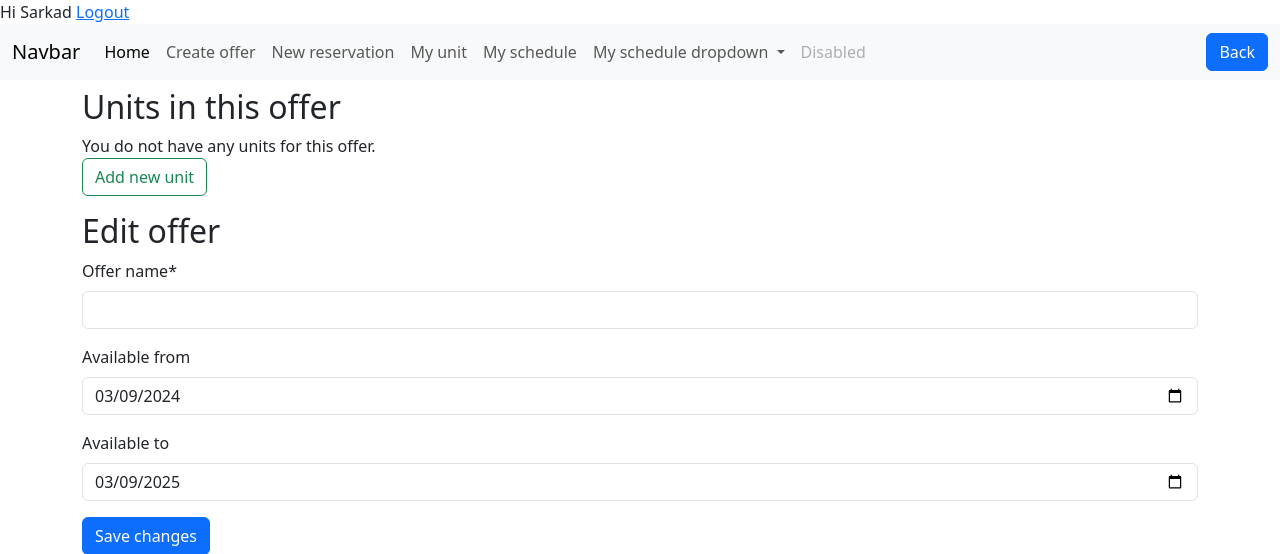
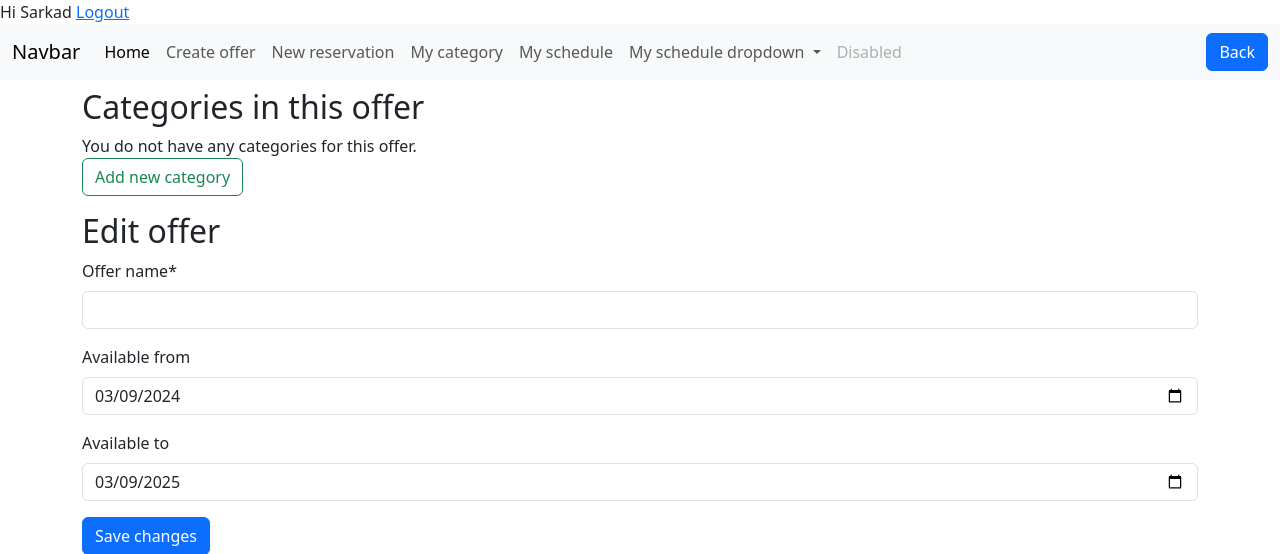
Before and after one commit to sarkadol/quickreserve, a Django app: page /offer_detail/2 in a window 1280 px wide. Shown: the top 554 px of the page. Run offline with Django 4.2, Linux system fonts and the light colour scheme; a user stored in the database is signed in; data comes from the database, SQL or seed files in the repository; some libraries are stand-ins or nearby versions.

Commit message:
renaming unit to category

```diff
--- a/base/admin.py
+++ b/base/admin.py
@@ -9,4 +9,4 @@ admin.site.register(models.UserRole)
 admin.site.register(models.Offer)
 admin.site.register(models.Pricing)
 admin.site.register(models.Reservation)
-admin.site.register(models.Unit)
+admin.site.register(models.Category)
--- a/base/forms.py
+++ b/base/forms.py
@@ -17,8 +17,8 @@ class ReservationForm(ModelForm):
             'customer': widgets.TextInput(attrs={ # here would be probably problems as customer is dromdown menu
                 'value':'novy_uzivatel'
             }),
-            'reserved_unit': widgets.TextInput(attrs={ #same here
-                'value':'Unit object (1)'
+            'reserved_category': widgets.TextInput(attrs={ #same here
+                'value':'Category object (1)'
             })
         }
         exclude = ['confirmed_by_manager'] #limiting the fields if that are displayed
@@ -40,10 +40,10 @@ class OfferForm(ModelForm):
                 'value': (datetime.now() + timedelta(days=365)).date()})  # now + 1 year
         }
 
-class UnitForm(ModelForm):
+class CategoryForm(ModelForm):
     class Meta:
-        model=models.Unit
-        exclude = ['belongs_to_offer','created_at','unit_pricing'] #limiting the fields if that are displayed
+        model=models.Category
+        exclude = ['belongs_to_offer','created_at','category_pricing'] #limiting the fields if that are displayed
         widgets = {
             'additional_time': widgets.DateInput(attrs={
                 'type': 'time'}) # there must be time-duration picker, not time-picker
--- a/base/urls.py
+++ b/base/urls.py
@@ -4,15 +4,15 @@ from . import views
 urlpatterns = [
     path('',views.manager_home, name='manager_home' ),
     path('create_offer',views.create_offer, name='create_offer' ),
-    path('create_unit/<int:offer_id>/', views.create_unit, name='create_unit'),
-    path('create_unit',views.create_unit, name='create_unit' ),
-    path('edit_unit', views.edit_unit, name='edit_unit'),
-    path('edit_unit/<int:offer_id>/<int:unit_id>/', views.edit_unit, name='edit_unit'),
+    path('create_category/<int:offer_id>/', views.create_category, name='create_category'),
+    path('create_category',views.create_category, name='create_category' ),
+    path('edit_category', views.edit_category, name='edit_category'),
+    path('edit_category/<int:offer_id>/<int:category_id>/', views.edit_category, name='edit_category'),
     path('manager_home',views.manager_home, name='manager_home' ),
     path('new_reservation',views.new_reservation, name='new_reservation' ),
     path('my_schedule',views.my_schedule, name='my_schedule' ),
     path('offer_detail/<int:offer_id>',views.offer_detail, name='offer_detail' ),
-    path('delete_unit/<int:offer_id>/<int:unit_id>', views.delete_unit, name='delete_unit'),
+    path('delete_category/<int:offer_id>/<int:category_id>', views.delete_category, name='delete_category'),
 
 
 
--- a/base/views.py
+++ b/base/views.py
@@ -4,7 +4,7 @@ from . import models, forms
 from datetime import datetime
 from django.contrib import messages
 from django.contrib.auth.decorators import login_required
-from .models import Offer, Unit
+from .models import Offer, Category
 
 @login_required # If a user is not logged in, Django will redirect them to the login page.
 def manager_home(request):
@@ -13,8 +13,8 @@ def manager_home(request):
     users = models.User.objects.all()
     offers = Offer.objects.filter(manager_of_this_offer=request.user)
     form = forms.ReservationForm()
-    units = Unit.objects.all()
-    return render(request,'manager_home.html',context={'Users':users,'form':form, 'offers':offers,'units':units})
+    categories = Category.objects.all()
+    return render(request,'manager_home.html',context={'Users':users,'form':form, 'offers':offers,'categories':categories})
 # v templatu je promenna Users, která má data z users
 
 @login_required
@@ -76,19 +76,19 @@ def my_schedule(request):
     return render(request,'my_schedule.html')
 
 @login_required
-def create_unit(request, offer_id=None):
-    form = forms.UnitForm()
+def create_category(request, offer_id=None):
+    form = forms.CategoryForm()
     offer = get_object_or_404(Offer, pk=offer_id)
     offer_name = offer.offer_name
 
     if request.method == 'POST':
-        form = forms.UnitForm(request.POST)
+        form = forms.CategoryForm(request.POST)
         if form.is_valid():
-            unit = form.save(commit=False) # should not be saved to the database immediately
-            unit.belongs_to_offer = offer
+            category = form.save(commit=False) # should not be saved to the database immediately
+            category.belongs_to_offer = offer
 
-            unit.save() # Save the offer to the database
-            success_message = f"Unit '{unit.unit_name}' successfully created in '{offer.offer_name}'"
+            category.save() # Save the offer to the database
+            success_message = f"Category '{category.category_name}' successfully created in '{offer.offer_name}'"
             messages.success(request, success_message)
 
             return redirect('/manager_home')  # Redirect to a success page after saving
@@ -96,34 +96,34 @@ def create_unit(request, offer_id=None):
             error_message = "Something went wrong."
             messages.error(request, error_message)
 
-    return render(request,'create_unit.html',context={'form':form,'offer_id': offer_id,'offer_name': offer_name})
+    return render(request,'create_category.html',context={'form':form,'offer_id': offer_id,'offer_name': offer_name})
 
 @login_required
-def edit_unit(request, offer_id=None, unit_id=None):
+def edit_category(request, offer_id=None, category_id=None):
     current_offer = get_object_or_404(Offer, pk=offer_id)
     current_offer_name = current_offer.offer_name
-    unit = get_object_or_404(Unit, pk=unit_id)
-    form = forms.UnitForm(instance=unit)
-    offer=unit.belongs_to_offer
-    units = Unit.objects.filter(belongs_to_offer=offer)
+    category = get_object_or_404(Category, pk=category_id)
+    form = forms.CategoryForm(instance=category)
+    offer=category.belongs_to_offer
+    categories = Category.objects.filter(belongs_to_offer=offer)
     offer_name=offer.offer_name
 
     if request.method == 'POST':
-        form = forms.UnitForm(request.POST, instance=unit)
+        form = forms.CategoryForm(request.POST, instance=category)
         if form.is_valid():
-            unit = form.save(commit=False)
-            unit.belongs_to_offer = current_offer
-            unit.save()
-            success_message = f"Unit '{unit.unit_name}' successfully edited."
+            category = form.save(commit=False)
+            category.belongs_to_offer = current_offer
+            category.save()
+            success_message = f"Category '{category.category_name}' successfully edited."
             messages.success(request, success_message)
 
-            return render(request,'offer_detail.html',context={'form':form, 'offer_id': offer.id,'units':units,'offer_name':offer_name})
+            return render(request,'offer_detail.html',context={'form':form, 'offer_id': offer.id,'categories':categories,'offer_name':offer_name})
   # Redirect to a success page after saving
         else:
             error_message = "Something went wrong."
             messages.error(request, error_message)
 
-    return render(request,'edit_unit.html',context={'form':form,'offer_id': offer_id,'offer_name': current_offer_name,'unit_name':unit.unit_name,'unit_id':unit.id})
+    return render(request,'edit_category.html',context={'form':form,'offer_id': offer_id,'offer_name': current_offer_name,'category_name':category.category_name,'category_id':category.id})
 
 @login_required # If a user is not logged in, Django will redirect them to the login page.
 def offer_detail(request,offer_id=None):
@@ -148,20 +148,20 @@ def offer_detail(request,offer_id=None):
     offer = get_object_or_404(Offer, pk=offer_id)
 
     form = forms.OfferForm(instance=offer)
-    units = Unit.objects.filter(belongs_to_offer=offer)
+    categories = Category.objects.filter(belongs_to_offer=offer)
 
-    return render(request,'offer_detail.html',context={'form':form, 'offer_id': offer.id,'units':units,'offer_name':offer_name})
+    return render(request,'offer_detail.html',context={'form':form, 'offer_id': offer.id,'categories':categories,'offer_name':offer_name})
 
-def delete_unit(request, offer_id=None, unit_id=None):
-    unit = get_object_or_404(Unit, pk=unit_id)
-    offer = get_object_or_404(Offer,pk=unit.belongs_to_offer.id)
+def delete_category(request, offer_id=None, category_id=None):
+    category = get_object_or_404(Category, pk=category_id)
+    offer = get_object_or_404(Offer,pk=category.belongs_to_offer.id)
     offer_id = offer.id
-    unit_id=unit.id
-    context = {'unit_id': unit_id,'offer_id':offer_id,'offer_name': offer.offer_name,'unit_name':unit.unit_name}
+    category_id=category.id
+    context = {'category_id': category_id,'offer_id':offer_id,'offer_name': offer.offer_name,'category_name':category.category_name}
 
     if request.method == 'GET':
-        return render(request, 'unit_confirm_delete.html',context)
+        return render(request, 'category_confirm_delete.html',context)
     elif request.method == 'POST':
-        unit.delete()
-        messages.success(request,  'The unit has been deleted successfully.')
+        category.delete()
+        messages.success(request,  'The category has been deleted successfully.')
         return redirect('/manager_home')
--- a/templates/create_unit.html
+++ b/templates/create_category.html
@@ -3,7 +3,7 @@
 {% block content %}
 
 <div class="container-md">
-    <h1> Create new unit in offer {{ offer_name }} </h1>
+    <h1> Create new category in offer {{ offer_name }} </h1>
     <form method="post" class="form">
         {% csrf_token %}
         {{ form|crispy }}
--- a/templates/edit_unit.html
+++ b/templates/edit_category.html
@@ -3,13 +3,13 @@
 {% block content %}
 
 <div class="container-md">
-    <h1> Edit unit {{ unit_name }} in offer {{ offer_name }} </h1>
+    <h1> Edit category {{ category_name }} in offer {{ offer_name }} </h1>
     <form method="post" class="form">
         {% csrf_token %}
         {{ form|crispy }}
         <button type="submit" class="btn btn-primary">Save changes</button>
     </form>
-    <a onclick="location.href='{% url 'delete_unit' offer_id unit_id %}'" class="btn btn-outline-success" id="addrow">Delete this unit</a>
+    <a onclick="location.href='{% url 'delete_category' offer_id category_id %}'" class="btn btn-outline-success" id="addrow">Delete this category</a>
 
 </div>
 {% endblock %}
--- a/templates/navbar.html
+++ b/templates/navbar.html
@@ -17,7 +17,7 @@
           <a class="nav-link" href="/new_reservation">New reservation</a>
         </li>
         <li class="nav-item">
-          <a class="nav-link" href="/create_unit">My unit</a>
+          <a class="nav-link" href="/create_category">My category</a>
         </li>
         <li class="nav-item">
           <a class="nav-link" href="/my_schedule">My schedule</a>
--- a/templates/offer_detail.html
+++ b/templates/offer_detail.html
@@ -5,42 +5,42 @@
 <div class="container-md">
     <h1> {{ offer_name }} </h1>
 
-    <h2> Units in this offer </h2>
-    {% if units %}
+    <h2> Categories in this offer </h2>
+    {% if categories %}
     <table class="table table-hover">
         <thead>
             <tr>
                 <th scope="col">#</th>
-                <th scope="col">Unit name</th>
+                <th scope="col">Category name</th>
                 <th scope="col">Offer</th>
                 <th scope="col">Max simultneous reservations</th>
                 <th scope="col">Additional time</th>
-                <th scope="col">Number of units</th>
+                <th scope="col">Number of categories</th>
                 <th scope="col">Created at</th>
 
             </tr>
         </thead>
         <tbody>
 
-            {% for unit in units %}
-            <tr class="clickable-row" style="cursor: pointer;" title="Click to edit unit"
-                onclick="location.href='{% url 'edit_unit' unit.belongs_to_offer.id unit.id %}'">
+            {% for category in categories %}
+            <tr class="clickable-row" style="cursor: pointer;" title="Click to edit category"
+                onclick="location.href='{% url 'edit_category' category.belongs_to_offer.id category.id %}'">
 
                 <th scope="row">{{ forloop.counter }}</th>
-                <td>{{ unit.unit_name }} </td>
-                <td>{{ unit.belongs_to_offer }} </td>
-                <td>{{ unit.max_simultneous_reservations }} </td>
-                <td>{{ unit.additional_time }} </td>
-                <td>{{ unit.max_count_of_units }} </td>
-                <td>{{ unit.created_at }} </td>
+                <td>{{ category.category_name }} </td>
+                <td>{{ category.belongs_to_offer }} </td>
+                <td>{{ category.max_simultneous_reservations }} </td>
+                <td>{{ category.additional_time }} </td>
+                <td>{{ category.max_count_of_categories }} </td>
+                <td>{{ category.created_at }} </td>
             </tr>
             {% endfor %}
         </tbody>
     </table>
-    <a onclick="location.href='{% url 'create_unit' offer_id %}'" class="btn btn-outline-success" id="addrow">Add new unit</a>
+    <a onclick="location.href='{% url 'create_category' offer_id %}'" class="btn btn-outline-success" id="addrow">Add new category</a>
     {% else %}
-    <p>You do not have any units for this offer.<br>
-        <a onclick="location.href='{% url 'create_unit' offer_id %}'" class="btn btn-outline-success" id="addrow">Add new unit</a>
+    <p>You do not have any categories for this offer.<br>
+        <a onclick="location.href='{% url 'create_category' offer_id %}'" class="btn btn-outline-success" id="addrow">Add new category</a>
     </p>
     {% endif %}
 
```
Also changed, not shown: base/models.py (+12 -12 lines), templates/manager_home.html (+16 -16 lines), base/migrations/0006_category_delete_unit.py (added), db.sqlite3, templates/category_confirm_delete.html (renamed from templates/unit_confirm_delete.html).
